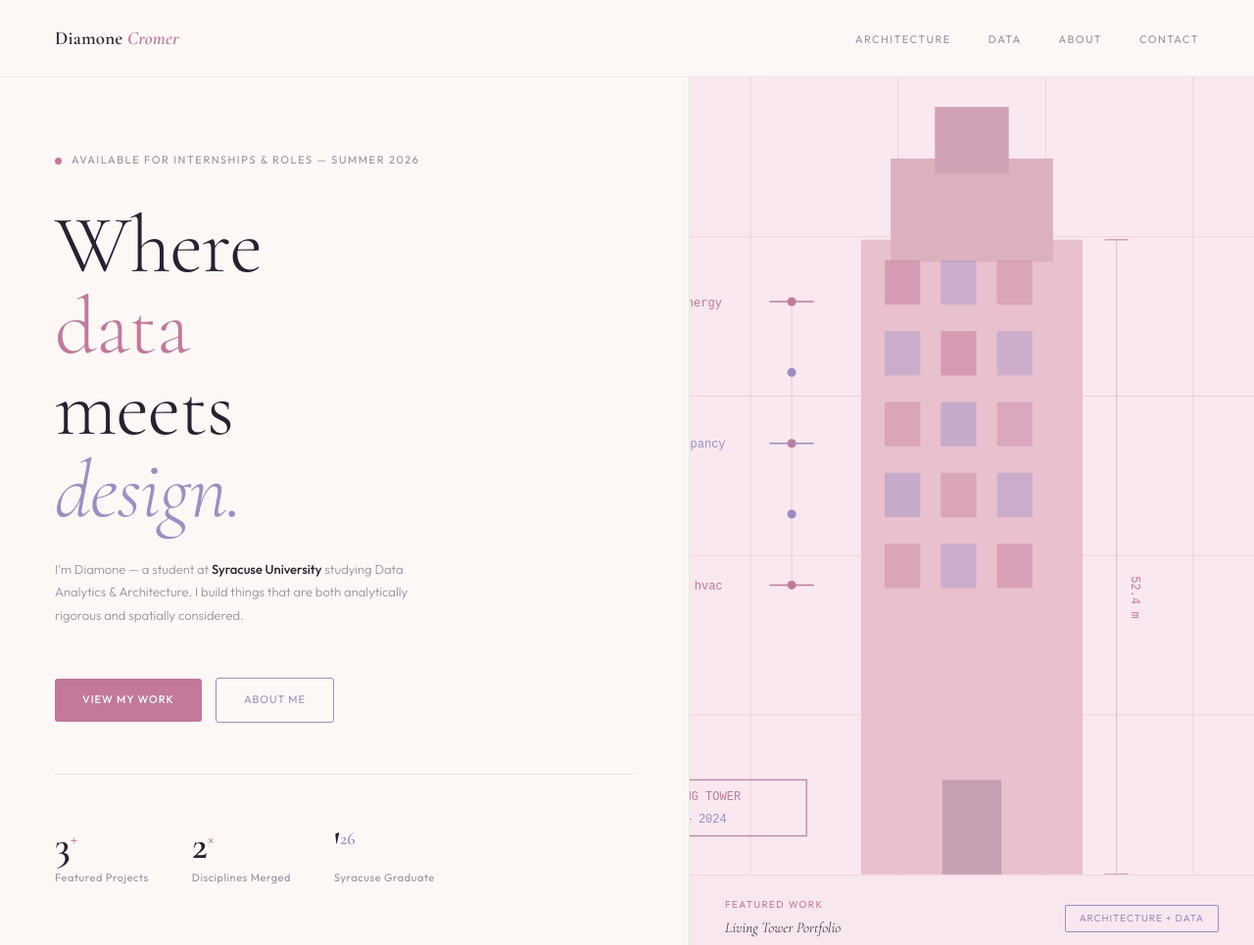
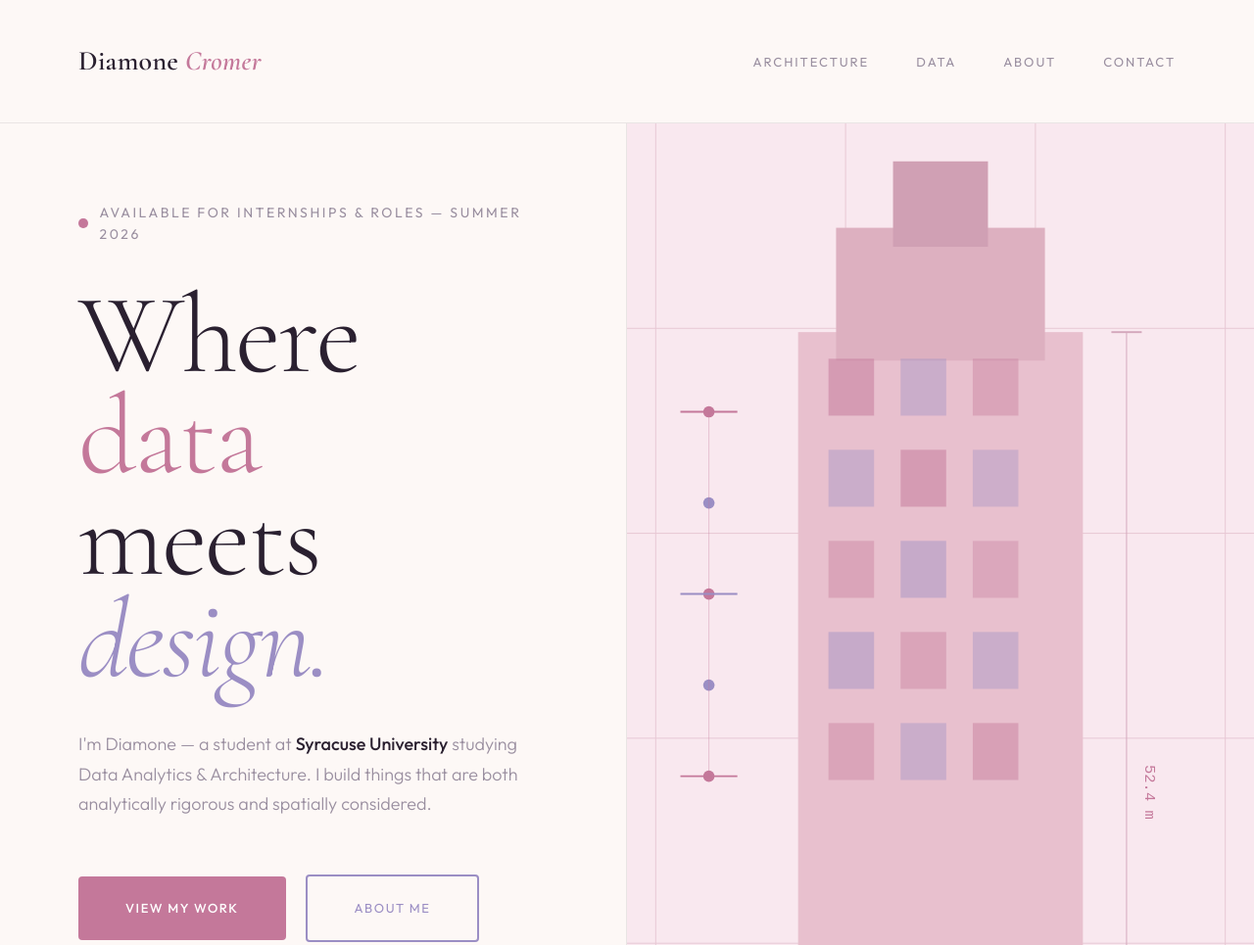
Before and after one commit to dccromer/portfolio-site-final, a plain HTML site: page index.html in a window 1280 px wide. Shown: the top 965 px of the page at 98% size. Drawn offline with nearby package versions, Linux system fonts and the light colour scheme.

Commit message:
Refactor CSS styles for layout and typography
Updated various styles including font sizes, paddings, and layout adjustments for improved design consistency.

```diff
--- a/style.css
+++ b/style.css
@@ -1,4 +1,9 @@
-*, *::before, *::after { box-sizing: border-box; margin: 0; padding: 0; }
+/* ── RESET & VARIABLES ── */
+*, *::before, *::after {
+  box-sizing: border-box;
+  margin: 0;
+  padding: 0;
+}
 
 :root {
   --white:   #fdf8f6;
@@ -19,27 +24,27 @@ body {
   background: var(--white);
   color: var(--ink);
   font-family: var(--sans);
-  font-size: 14px;
+  font-size: 16px;
   line-height: 1.6;
   overflow-x: hidden;
 }
 
-/* ── NAV ── */
+/* ── NAVIGATION ── */
 nav {
   display: flex;
   justify-content: space-between;
   align-items: center;
-  padding: 24px 56px;
+  padding: 40px 80px;
   border-bottom: 1px solid var(--border);
   position: sticky;
   top: 0;
   background: var(--white);
-  z-index: 50;
+  z-index: 100;
 }
 
 .logo {
   font-family: var(--serif);
-  font-size: 19px;
+  font-size: 28px;
   font-weight: 600;
   color: var(--ink);
   letter-spacing: 0.01em;
@@ -48,12 +53,12 @@ nav {
 
 .logo em { font-style: italic; color: var(--rose); }
 
-.nav-links { display: flex; gap: 38px; list-style: none; }
+.nav-links { display: flex; gap: 48px; list-style: none; }
 
 .nav-links a {
-  font-size: 11px;
+  font-size: 13px;
   font-weight: 400;
-  letter-spacing: 0.13em;
+  letter-spacing: 0.15em;
   text-transform: uppercase;
   color: var(--muted);
   text-decoration: none;
@@ -62,190 +67,164 @@ nav {
 
 .nav-links a:hover { color: var(--ink); }
 
-/* ── HERO ── */
+/* ── HERO SECTION ── */
 .hero {
   display: grid;
-  grid-template-columns: 1.1fr 0.9fr;
-  min-height: 91vh;
-  border-bottom: 1px solid var(--border);
+  grid-template-columns: 1fr 1fr;
+  min-height: 100vh; /* Matches the "full screen" impact */
 }
 
 .hero-l {
-  padding: 76px 56px;
+  padding: 80px;
   display: flex;
   flex-direction: column;
-  justify-content: space-between;
+  justify-content: center;
   border-right: 1px solid var(--border);
 }
 
 .hero-eyebrow {
   display: flex;
   align-items: center;
-  gap: 10px;
-  font-size: 11px;
-  letter-spacing: 0.14em;
+  gap: 12px;
+  font-size: 14px;
+  letter-spacing: 0.18em;
   text-transform: uppercase;
   color: var(--muted);
-  margin-bottom: 36px;
+  margin-bottom: 40px;
 }
 
 .eyebrow-dot {
-  width: 7px;
-  height: 7px;
+  width: 10px;
+  height: 10px;
   border-radius: 50%;
   background: var(--rose);
-  flex-shrink: 0;
 }
 
 .hero-h1 {
   font-family: var(--serif);
-  font-size: clamp(60px, 6.5vw, 88px);
-  line-height: 1.0;
+  font-size: clamp(80px, 9vw, 160px); /* Massive fluid typography */
+  line-height: 0.9;
   font-weight: 300;
-  letter-spacing: -0.01em;
-  margin-bottom: 28px;
+  letter-spacing: -0.02em;
+  margin-bottom: 40px;
 }
 
-.hero-h1 .c-rose  { color: var(--rose); }
-.hero-h1 .c-lav   { color: var(--lav); font-style: italic; }
+.hero-h1 .c-rose { color: var(--rose); }
+.hero-h1 .c-lav { color: var(--lav); font-style: italic; }
 
 .hero-sub {
-  font-size: 13px;
+  font-size: 18px;
   font-weight: 300;
   color: var(--muted);
-  line-height: 1.8;
-  max-width: 380px;
-  margin-bottom: 52px;
+  line-height: 1.7;
+  max-width: 520px;
+  margin-bottom: 56px;
 }
 
 .hero-sub strong { color: var(--ink); font-weight: 500; }
 
-.hero-actions { display: flex; gap: 14px; align-items: center; }
+/* ── BUTTONS ── */
+.hero-actions { display: flex; gap: 20px; align-items: center; }
 
 .btn-primary, .btn-ghost {
   font-family: var(--sans);
-  font-size: 11px;
+  font-size: 13px;
   text-transform: uppercase;
-  padding: 13px 28px;
-  border-radius: 3px;
+  padding: 22px 48px;
+  border-radius: 4px;
   cursor: pointer;
   text-decoration: none;
   display: inline-block;
-  transition: all 0.22s;
-  letter-spacing: 0.09em;
+  transition: all 0.3s cubic-bezier(0.4, 0, 0.2, 1);
+  letter-spacing: 0.12em;
 }
 
 .btn-primary { background: var(--rose); color: #fff; border: none; font-weight: 500; }
-.btn-primary:hover { background: var(--lav); }
+.btn-primary:hover { background: var(--lav); transform: translateY(-2px); }
 
-.btn-ghost { background: transparent; color: var(--lav); border: 1.5px solid var(--lav); font-weight: 400; }
-.btn-ghost:hover { background: var(--lav-bg); }
+.btn-ghost { background: transparent; color: var(--lav); border: 2px solid var(--lav); font-weight: 400; }
+.btn-ghost:hover { background: var(--lav-bg); transform: translateY(-2px); }
 
+/* ── HERO VISUAL (RIGHT SIDE) ── */
+.hero-r {
+  display: flex;
+  flex-direction: column;
+  background: var(--rose-bg);
+  overflow: hidden;
+}
+
+.hero-visual {
+  flex: 1;
+  position: relative;
+}
+
+.hero-svg {
+  width: 100%;
+  height: 100%;
+  display: block;
+  object-fit: cover; /* Ensures SVG fills the height */
+}
+
+/* ── STATS BAR ── */
 .hero-stats {
   display: flex;
-  gap: 44px;
-  padding-top: 52px;
+  gap: 60px;
+  padding-top: 60px;
   border-top: 1px solid var(--border);
-  margin-top: 52px;
+  margin-top: 60px;
 }
 
 .stat-num {
   font-family: var(--serif);
-  font-size: 40px;
+  font-size: 48px;
   font-weight: 600;
   line-height: 1;
-  margin-bottom: 5px;
   color: var(--ink);
 }
-.stat-num sup { font-size: 18px; color: var(--rose); }
 
 .stat-label {
-  font-size: 11px;
+  font-size: 12px;
   color: var(--muted);
-  letter-spacing: 0.05em;
+  letter-spacing: 0.08em;
+  margin-top: 8px;
 }
 
-/* ── HERO RIGHT ── */
-.hero-r { display: flex; flex-direction: column; background: var(--rose-bg); overflow: hidden; }
-.hero-visual { flex: 1; position: relative; overflow: hidden; }
-.hero-svg { width: 100%; height: 100%; display: block; }
-
-.hero-r-foot {
-  padding: 22px 36px;
-  border-top: 1px solid rgba(196,120,154,0.18);
-  background: rgba(249,232,239,0.6);
-  display: flex;
-  justify-content: space-between;
-  align-items: center;
-}
-
-.feat-label { font-size: 10px; letter-spacing: 0.14em; text-transform: uppercase; color: var(--rose); margin-bottom: 3px; }
-.feat-title { font-family: var(--serif); font-size: 15px; font-style: italic; color: var(--ink); }
-.feat-tag { font-size: 10px; letter-spacing: 0.1em; text-transform: uppercase; padding: 5px 14px; border: 1.5px solid var(--lav); color: var(--lav); border-radius: 2px; }
-
-/* ── WORKS ── */
+/* ── PROJECTS LIST ── */
 .works-header {
   display: grid;
-  grid-template-columns: 64px 1fr 220px 110px;
+  grid-template-columns: 80px 1fr 280px 140px;
   gap: 24px;
-  padding: 16px 56px;
+  padding: 24px 80px;
   background: var(--lav-bg);
   border-bottom: 1px solid var(--border);
 }
 
-.col-h { font-size: 10px; letter-spacing: 0.14em; text-transform: uppercase; color: var(--lav); }
+.col-h { font-size: 11px; letter-spacing: 0.16em; text-transform: uppercase; color: var(--lav); }
 
 .work-row {
   display: grid;
-  grid-template-columns: 64px 1fr 220px 110px;
+  grid-template-columns: 80px 1fr 280px 140px;
   gap: 24px;
-  padding: 30px 56px;
+  padding: 60px 80px; /* Taller rows for better scale */
   border-bottom: 1px solid var(--border);
   cursor: pointer;
   align-items: center;
-  transition: background 0.2s;
+  transition: background 0.3s;
   text-decoration: none;
   color: inherit;
 }
 
 .work-row:hover { background: var(--rose-bg); }
-.row-num { font-family: var(--serif); font-size: 22px; font-style: italic; color: #ddd; font-weight: 600; }
-.row-title { font-family: var(--serif); font-size: 26px; font-weight: 300; line-height: 1.15; margin-bottom: 5px; color: var(--ink); }
-.row-title em { font-style: italic; font-weight: 600; color: var(--rose); }
-.row-desc { font-size: 12px; color: var(--muted); font-weight: 300; }
 
-.chips { display: flex; gap: 7px; flex-wrap: wrap; }
-.chip { font-size: 10px; letter-spacing: 0.09em; text-transform: uppercase; padding: 5px 12px; border-radius: 20px; font-weight: 400; }
-.chip-rose { background: var(--rose-bg); color: var(--rose); border: 1px solid rgba(196,120,154,0.25); }
-.chip-lav  { background: var(--lav-bg);  color: var(--lav);  border: 1px solid rgba(155,142,196,0.25); }
-.chip-neu  { background: #f5f2f0; color: var(--muted); border: 1px solid var(--border); }
-
-.row-right { display: flex; flex-direction: column; align-items: flex-end; gap: 8px; }
-.row-year  { font-size: 11px; color: var(--muted); }
-
-/* ── ABOUT ── */
-.about-grid { display: grid; grid-template-columns: 1fr 1fr; border-top: 1px solid var(--border); }
-.about-l { padding: 76px 56px; background: var(--ink); color: var(--white); border-right: 1px solid rgba(255,255,255,0.07); }
-.about-section-label { font-size: 10px; letter-spacing: 0.16em; text-transform: uppercase; margin-bottom: 32px; }
-.about-l .about-section-label { color: var(--rose); }
-.about-headline { font-family: var(--serif); font-size: clamp(28px, 3vw, 42px); font-weight: 300; line-height: 1.3; margin-bottom: 28px; }
-.about-headline em { font-style: italic; color: var(--rose); }
-.about-body { font-size: 13px; font-weight: 300; line-height: 1.85; color: rgba(253,248,246,0.55); max-width: 420px; }
-
-.about-r { padding: 76px 56px; background: var(--lav-bg); display: grid; grid-template-columns: 1fr 1fr; gap: 40px; align-content: start; }
-.about-r .about-section-label { color: var(--lav); grid-column: 1/-1; margin-bottom: 8px; }
-.exp-item { margin-bottom: 24px; }
-.exp-title { font-family: var(--serif); font-size: 15px; font-weight: 600; margin-bottom: 2px; color: var(--ink); }
-.exp-where { font-size: 12px; color: var(--muted); }
-.exp-when  { font-size: 11px; color: rgba(42,32,48,0.35); margin-top: 2px; }
-
-/* ── CTA ── */
-.cta-bar { display: flex; justify-content: space-between; align-items: center; padding: 60px 56px; background: var(--rose); }
-.cta-text { font-family: var(--serif); font-size: clamp(26px, 3.2vw, 44px); font-weight: 300; font-style: italic; color: #fff; }
-.cta-r { display: flex; flex-direction: column; align-items: flex-end; gap: 14px; }
-.cta-email { font-size: 13px; color: rgba(255,255,255,0.7); letter-spacing: 0.03em; }
-.cta-btn { font-family: var(--sans); font-size: 11px; font-weight: 500; letter-spacing: 0.1em; text-transform: uppercase; padding: 12px 28px; background: var(--white); color: var(--rose); border: none; cursor: pointer; border-radius: 3px; transition: all 0.2s; }
-.cta-btn:hover { background: var(--ink); color: var(--white); }
+.row-title { font-family: var(--serif); font-size: 48px; font-weight: 300; line-height: 1.1; margin-bottom: 8px; }
 
 /* ── FOOTER ── */
-footer { display: flex; justify-content: space-between; padding: 20px 56px; background: var(--ink); font-size: 11px; letter-spacing: 0.07em; color: rgba(253,248,246,0.22); }
+footer {
+  display: flex;
+  justify-content: space-between;
+  padding: 40px 80px;
+  background: var(--ink);
+  font-size: 12px;
+  color: rgba(253,248,246,0.3);
+  letter-spacing: 0.1em;
+}
```
